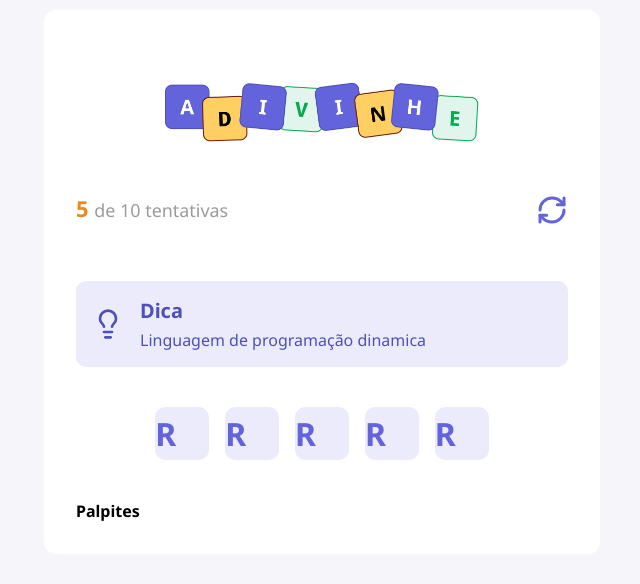
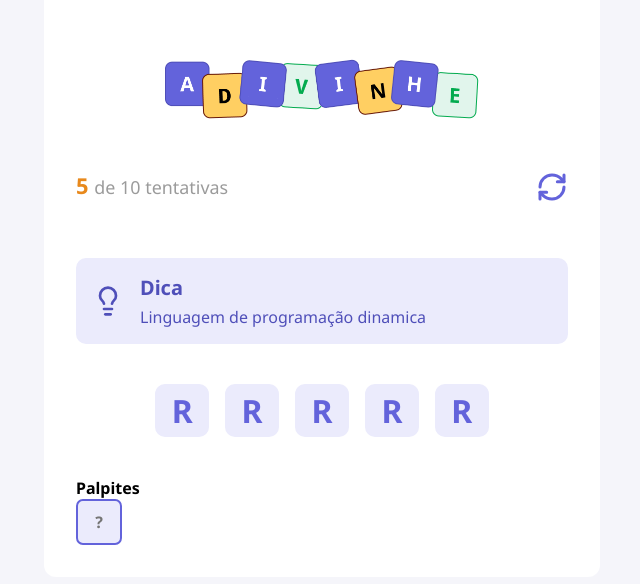
Before and after one commit to andrezambroni/Jogo-de-Adivinhar, a React (Vite) app: page / in a window 1280 px wide. Shown: the part 118-702 px from the top of the page, without its empty margins (318-958 px from the left). Built offline with nearby package versions, Linux system fonts and the light colour scheme.

Commit message:
feat: criando componente input

```diff
--- a/src/App.tsx
+++ b/src/App.tsx
@@ -2,7 +2,8 @@
 
 import { Tip } from "./components/Tip"
 import { Header } from "./components/Header"
-import {Letter} from "./components/Letter"
+import { Letter } from "./components/Letter"
+import { Input } from "./components/Input"
 
 export default function App() {
   function handleRestartGame() {
@@ -27,7 +28,7 @@
         <h4>Palpites</h4>
 
         <div>
-
+          <Input autoFocus maxLength={1} placeholder="?" />
         </div>
       </main>
     </div>
--- a/src/components/Input/index.tsx
+++ b/src/components/Input/index.tsx
@@ -0,0 +1,7 @@
+import styles from "./styles.module.css"
+
+type Props = ComponentProps<"input">
+
+export function Input({...rest}: Props) {
+    return <input type="text"  className={styles.input} {...rest} />
+}
--- a/src/components/Input/styles.module.css
+++ b/src/components/Input/styles.module.css
@@ -1,3 +1,18 @@
-.input{
+.input {
+  width: 2.87rem;
+  height: 2.87rem;
 
+  border-radius: 0.43rem;
+  border: 2px solid #6363db;
+
+  background-color: #ebebfc;
+
+  color: #6363db;
+
+  text-transform: uppercase;
+  text-align: center;
+  font-size: 1rem;
+  font-weight: 700;
+
+  outline: none;
 }
--- a/src/components/Letter/styles.module.css
+++ b/src/components/Letter/styles.module.css
@@ -12,4 +12,5 @@
 
     display: flex;
     align-items: center;
+    justify-content: center;
 }
--- a/src/global.css
+++ b/src/global.css
@@ -9,16 +9,20 @@
 }
 
 body {
-  background-color: #F5F5FA;
+  background-color: #f5f5fa;
 
   font-family: "Noto Sans", serif;
   font-optical-sizing: auto;
 }
 
+input {
+  font-family: "Noto Sans", serif;
+}
+
 button {
   cursor: pointer;
   transition: filter 0.2s;
-
+  font-optical-sizing: auto;
 }
 
 button:hover {
```
